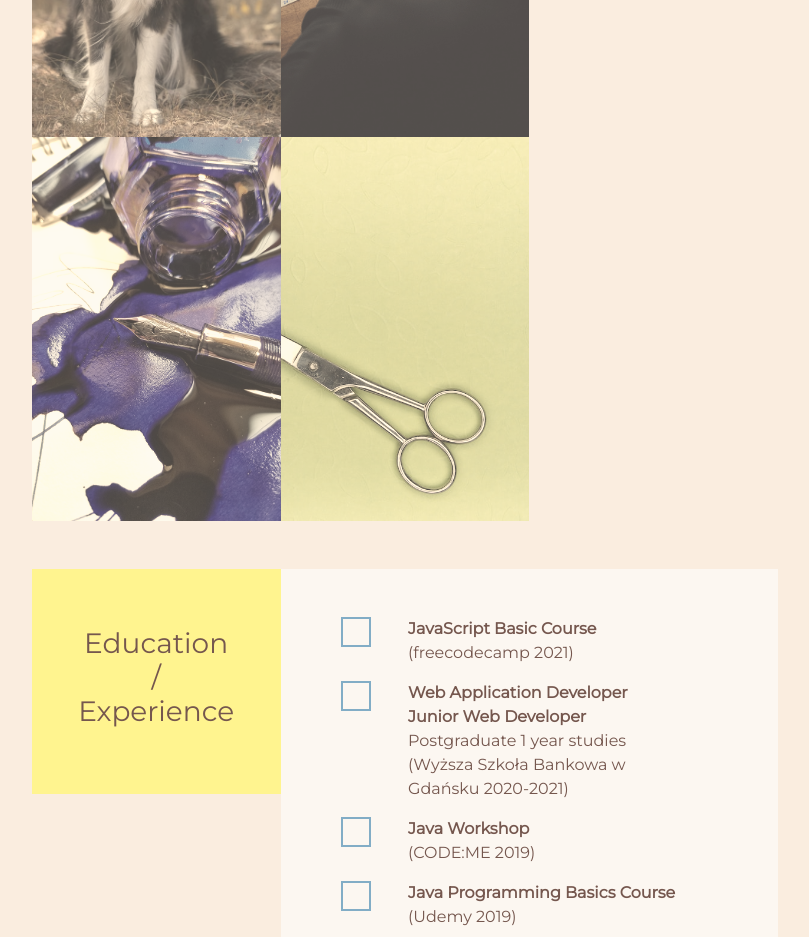
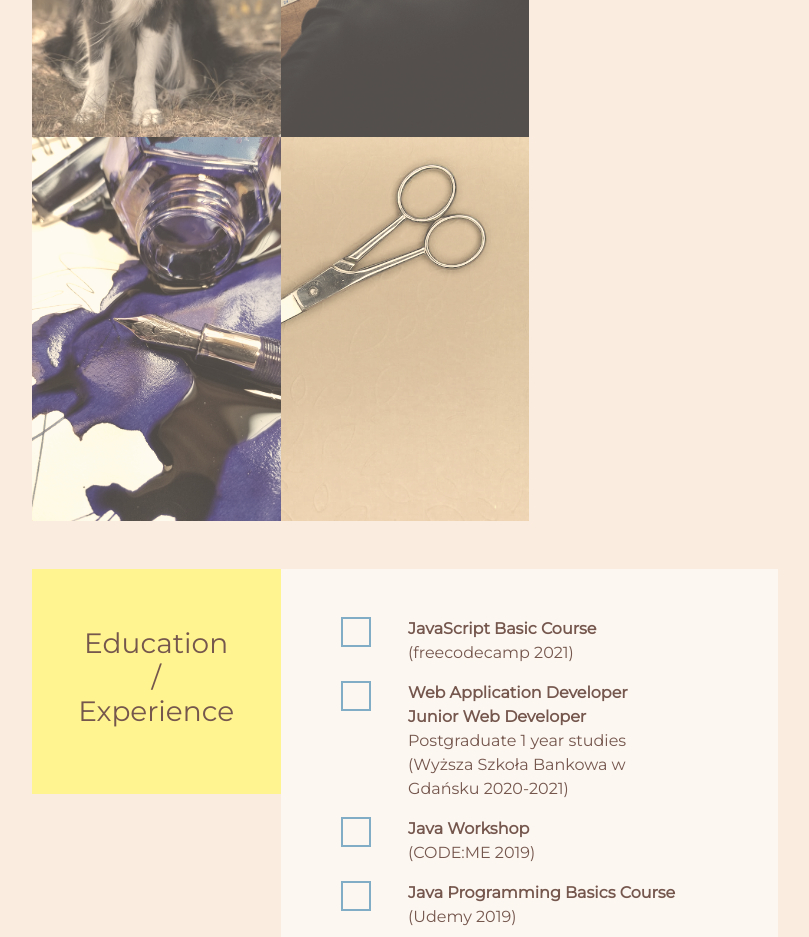
Before and after one commit to MW-00/MW-88.github.io, a website: page index.html in a window 1280 px wide. Shown: the part 1780-2717 px from the top of the page, without its empty margins (235-1044 px from the left). Drawn offline with nearby package versions, Linux system fonts and the light colour scheme.

Commit message:
zmiana zdjecia rps

```diff
--- a/index.html
+++ b/index.html
@@ -374,7 +374,7 @@
 
             <div class="col-sm-4 col-6 m-0 p-0 order-last portfolio">
               <a href="https://codepen.io/MW-00/full/xxyZVJv">
-                <img class="img-fluid" src="zdjecia/portfolio/markus-winkler-jid7TSoa02c-unsplash.jpg" alt="rps">
+                <img class="img-fluid" src="zdjecia/portfolio/markus-winkler-jid7TSoa02c-unsplash2.jpg" alt="rps">
                 <div class="podpis">
                   <p>
                     Rock Paper Scissors Game
```
Also changed, not shown: zdjecia/portfolio/markus-winkler-jid7TSoa02c-unsplash2.jpg (added).
